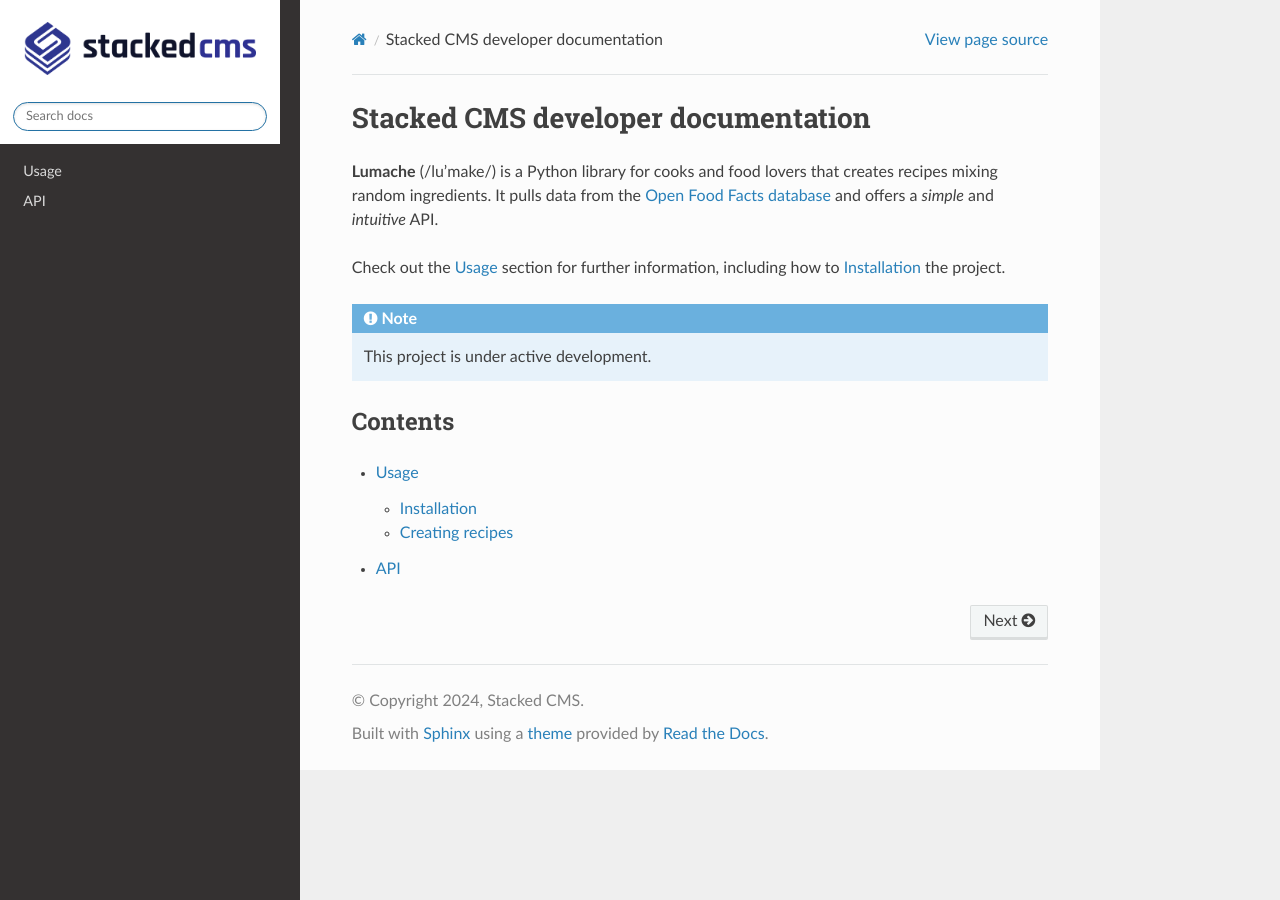
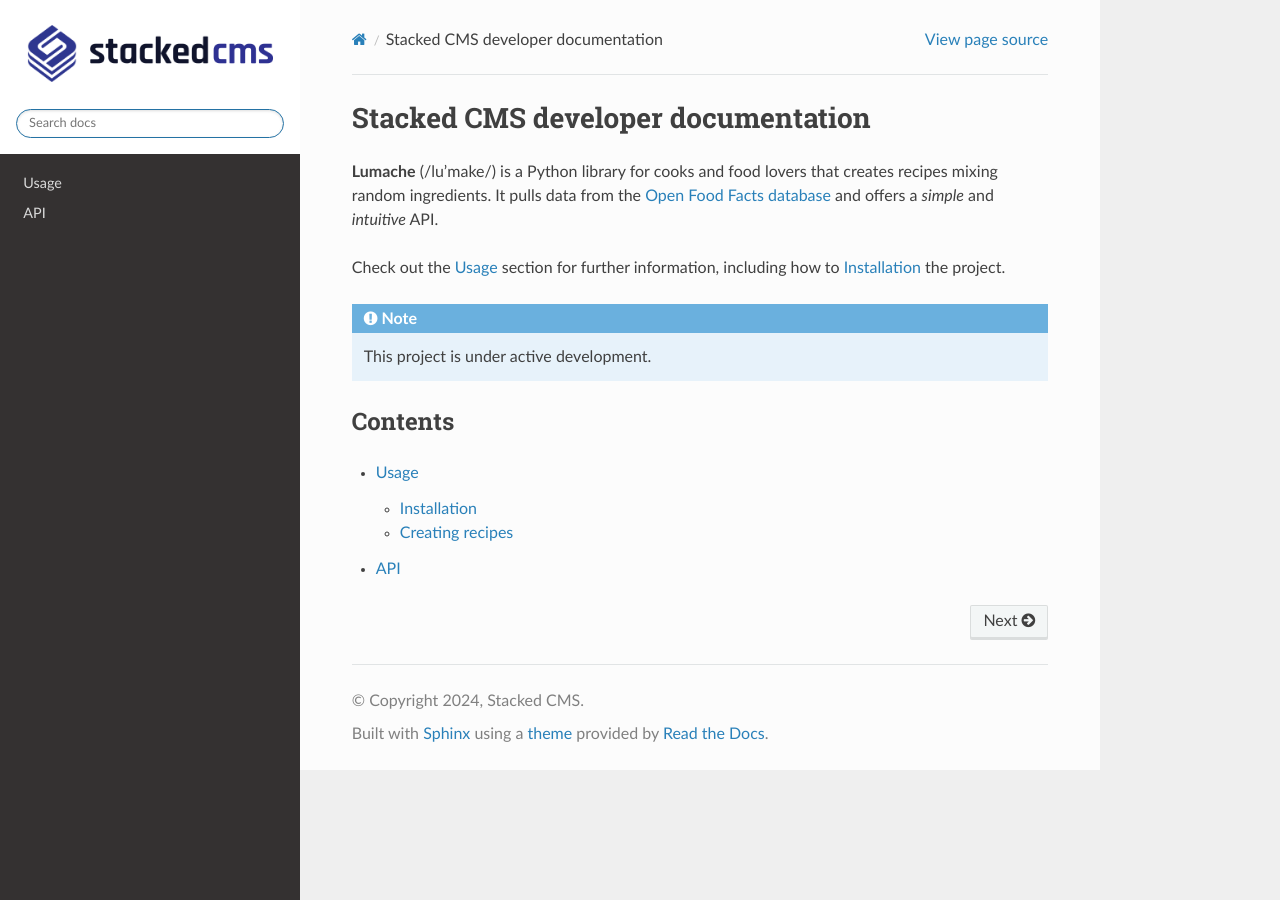
Before and after one commit to wapoa/stackedcms-docs, a Sphinx documentation site: the page built from docs/source/index.rst, in a window 1280 px wide. Built offline with Sphinx 7.4.7 and the Read the Docs theme 2.0.0, drawn with Linux system fonts in a browser that asks for light colours.

Commit message:
logo test

```diff
--- a/docs/source/_static/css/custom.css
+++ b/docs/source/_static/css/custom.css
@@ -1,7 +1,6 @@
 .wy-side-nav-search {
     display: block;
-    width: 280px !important;
-    padding: .809em;
-    margin-bottom: .809em;
+    padding: 1em;
+    margin-bottom: 1em;
     background-color: #ffffff !important;
 }
```
